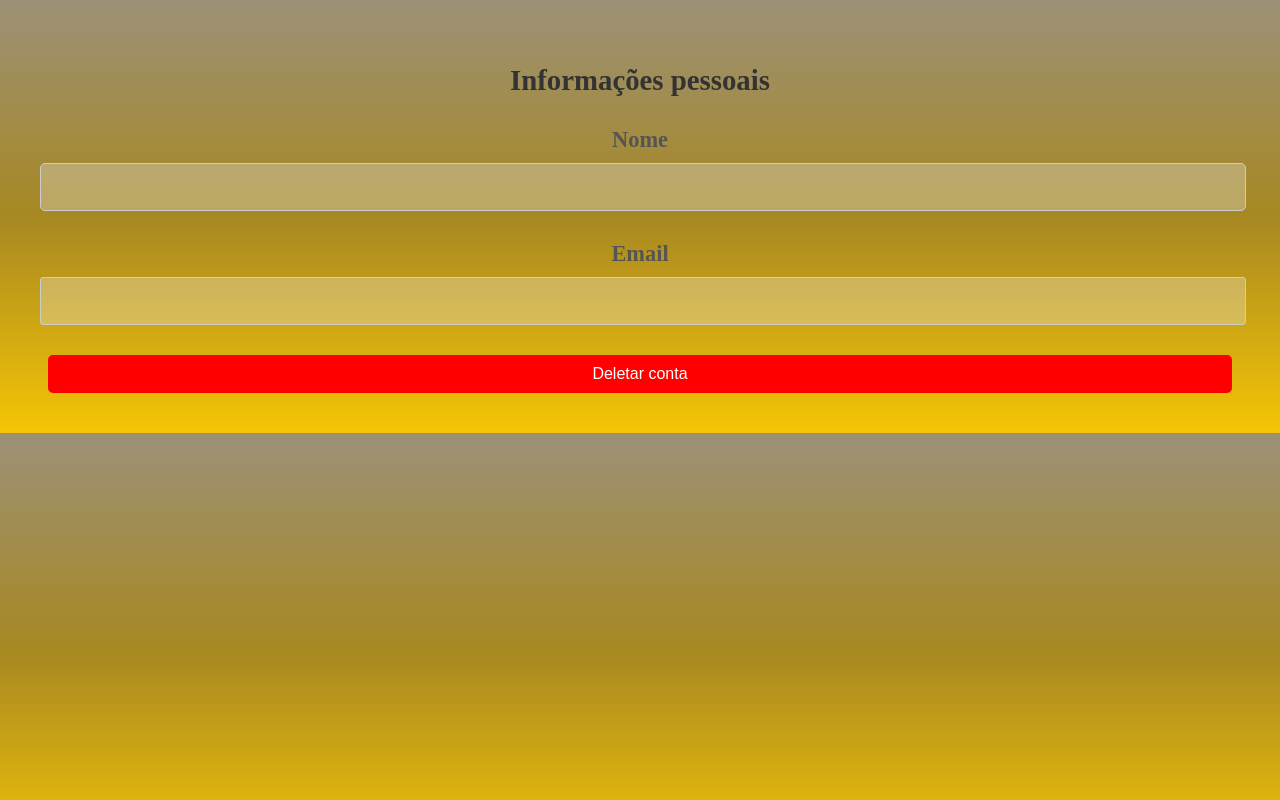
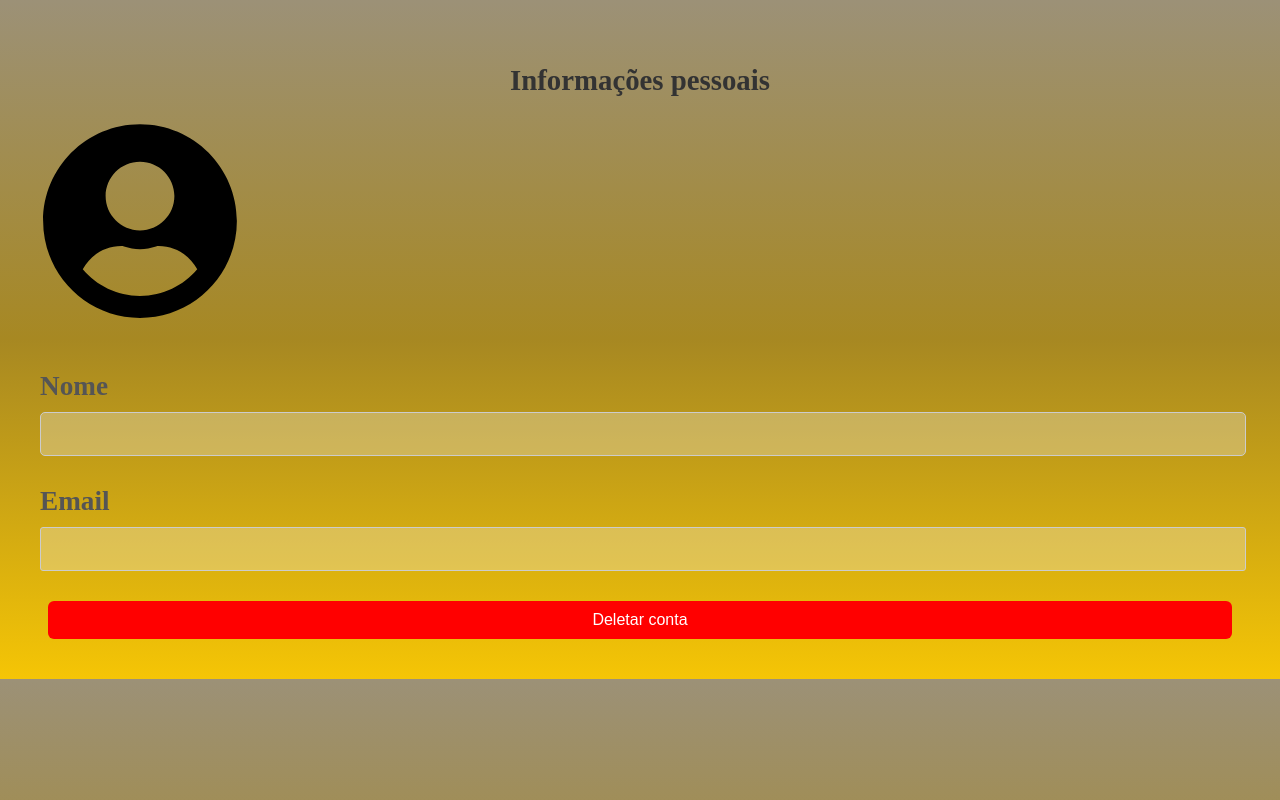
Before and after one commit to GabrielH89/secure-password-vault, a React (Vite) app in the folder frontend/: page /personal-profile in a window 1280 px wide. Built offline with nearby package versions, Linux system fonts and the light colour scheme; no server answers; sample sign-in values are in the browser's storage.

Commit message:
feat: implement imageUser at PersonalProfile

```diff
--- a/frontend/src/components/users/PersonalProfile.tsx
+++ b/frontend/src/components/users/PersonalProfile.tsx
@@ -1,12 +1,68 @@
 import { useUserData } from "../../utils/useUserData"
 import "../../styles/users/PersonalProfile.css";
+import { FaPen, FaUserCircle } from "react-icons/fa";
+import { useRef, useState } from "react";
 
 function PersonalProfile() {
-    const {userName, userEmail} = useUserData();
+    const {userName, userEmail, imageUser} = useUserData();
+    const API_URL = import.meta.env.VITE_API_URL;
+    const [showOptions, setShowOptions] = useState(false);
+    const fileInputRef = useRef<HTMLInputElement>(null);
+
+    const handleImageClick = () => {
+        setShowOptions((prev) => !prev);
+    };
+
+    const handleUploadClick = () => {
+        fileInputRef.current?.click();
+    };
+
+    const handleFileChange = (event: React.ChangeEvent<HTMLInputElement>) => {
+        const file = event.target.files?.[0];
+        if (file) {
+            // TODO: Enviar o arquivo para o backend
+            console.log("Upload de imagem:", file);
+        }
+    };
+
+    const handleRemoveImage = () => {
+        // TODO: Chamar API para remover imagem
+        console.log("Imagem removida");
+    };
+
 
     return (
         <div className='personal-profile'>
             <h2>Informações pessoais</h2>
+             <div className="profile-icon" onClick={handleImageClick}>
+                    {imageUser ? (
+                <img
+                  src={`${API_URL}${imageUser}`}
+                  alt="Imagem de perfil"
+                  className="profile-picture"
+                  style={{ width: 200, height: 200, borderRadius: "50%", objectFit: "cover" }}
+                />
+              ) : (
+                <FaUserCircle size={200} />
+              )}
+              <div className="edit-overlay">
+                <FaPen/>
+              </div>
+            </div>
+            {showOptions && (
+                    <div className="edit-options">
+                        <button onClick={handleUploadClick}>Atualizar imagem</button>
+                        <button onClick={handleRemoveImage}>Remover imagem</button>
+                        <input
+                            type="file"
+                            accept="image/*"
+                            ref={fileInputRef}
+                            style={{ display: "none" }}
+                            onChange={handleFileChange}
+                        />
+                    </div>
+                )}
+
             <label>Nome</label>
             <input type='text' value={userName} disabled></input>
 
--- a/frontend/src/styles/users/PersonalProfile.css
+++ b/frontend/src/styles/users/PersonalProfile.css
@@ -1,18 +1,92 @@
+.profile-icon {
+    position: relative;
+    width: 200px;
+    height: 200px;
+    border-radius: 50%;
+    overflow: hidden;
+    cursor: pointer;
+    margin-bottom: 20px;
+}
+
+.profile-picture {
+    width: 100%;
+    height: 100%;
+    object-fit: cover;
+    border-radius: 50%;
+}
+
+.edit-overlay {
+    position: absolute;
+    bottom: 10px;
+    right: 10px;
+    background-color: rgba(0, 0, 0, 0.6);
+    color: white;
+    padding: 6px;
+    border-radius: 50%;
+    display: none;
+    z-index: 2;
+}
+
+/* Mostra o lápis apenas no hover */
+.profile-icon:hover .edit-overlay {
+    display: block;
+}
+
+.edit-options {
+    position: absolute;
+    background-color: white;
+    border: 1px solid #ccc;
+    padding: 10px;
+    border-radius: 8px;
+    margin-top: 10px;
+    box-shadow: 0 0 10px rgba(0,0,0,0.1);
+    display: flex;
+    flex-direction: column;
+    gap: 8px;
+    z-index: 3;
+}
+
+.edit-options button {
+    padding: 8px 12px;
+    font-size: 1rem;
+    border: none;
+    border-radius: 6px;
+    cursor: pointer;
+    background-color: #eee;
+    transition: background-color 0.3s;
+}
+
+.edit-options button:hover {
+    background-color: #ddd;
+}
+
+/* Layout principal */
 .personal-profile label {
     display: block;
     margin-bottom: 10px;
     margin-top: 30px;
-    font-size: 1.4rem;
+    font-size: 1.7rem;
+    clear: left;
+    float: left;
 }
 
 .personal-profile input {
     width: calc(100% - 16px);
     padding: 10px;
-    font-size: 1.4rem;
+    font-size: 1.2rem;
     font-weight: bold;
 }
 
 .personal-profile .delete-account-btn {
     background-color: red;
+    color: white;
     margin-top: 30px;
+    padding: 10px;
+    border: none;
+    border-radius: 6px;
+    cursor: pointer;
 }
+
+.personal-profile .delete-account-btn:hover {
+    background-color: darkred;
+}
```
Also changed, not shown: 1 other file (tests, documents, lock files or other folders).
